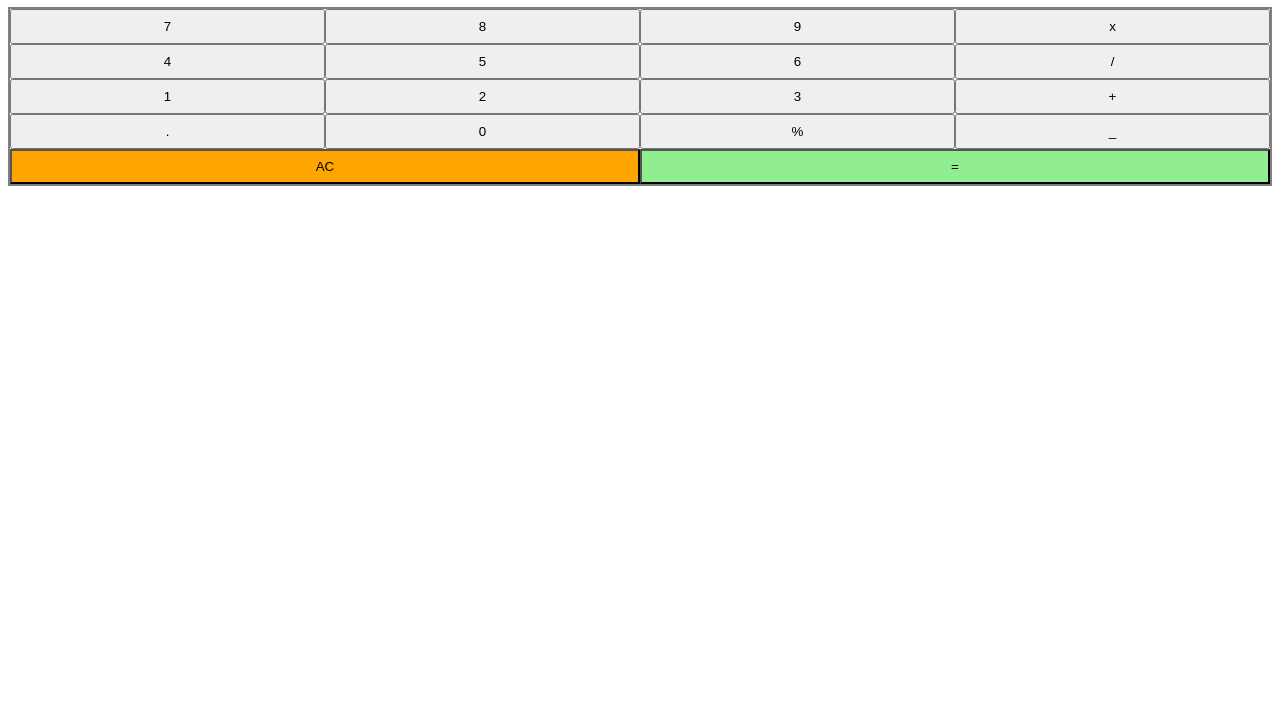
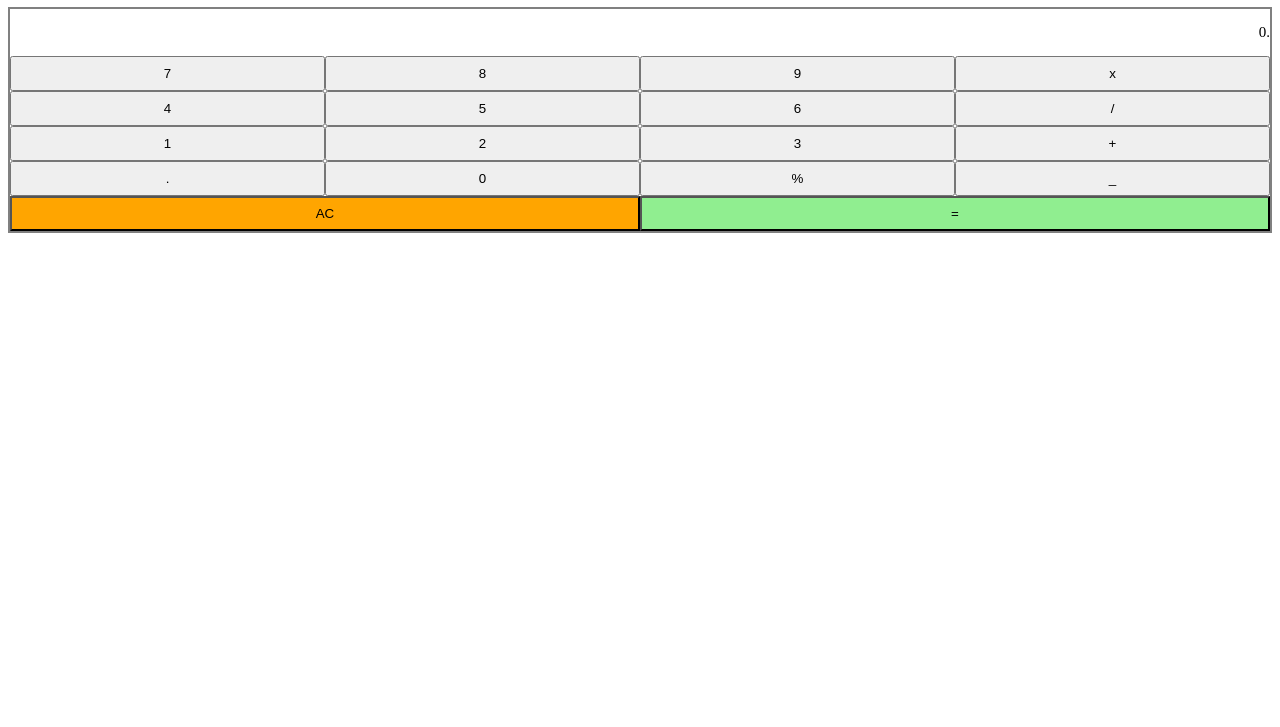
Before and after one commit to szmtz/calculatorproject, a plain HTML site: page index.html in a window 1280 px wide. Shown: the part 73-800 px from the top of the page. Drawn offline with Linux system fonts and the light colour scheme.

Commit message:
Add p style and finalize

```diff
--- a/style.css
+++ b/style.css
@@ -18,3 +18,8 @@ div {
   width: 50%;
   background-color: lightgreen;
 }
+
+p {
+  text-align: right;
+  font-size: 15px;
+}
```
